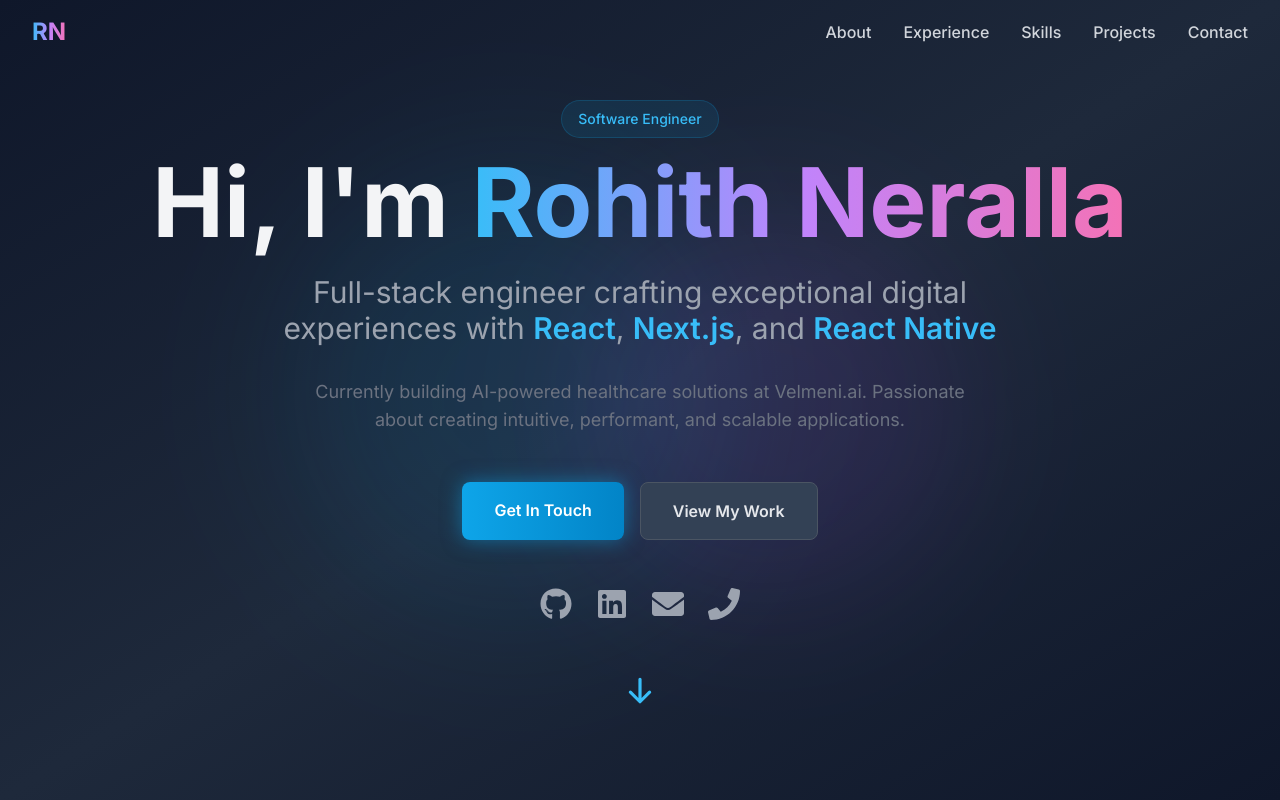
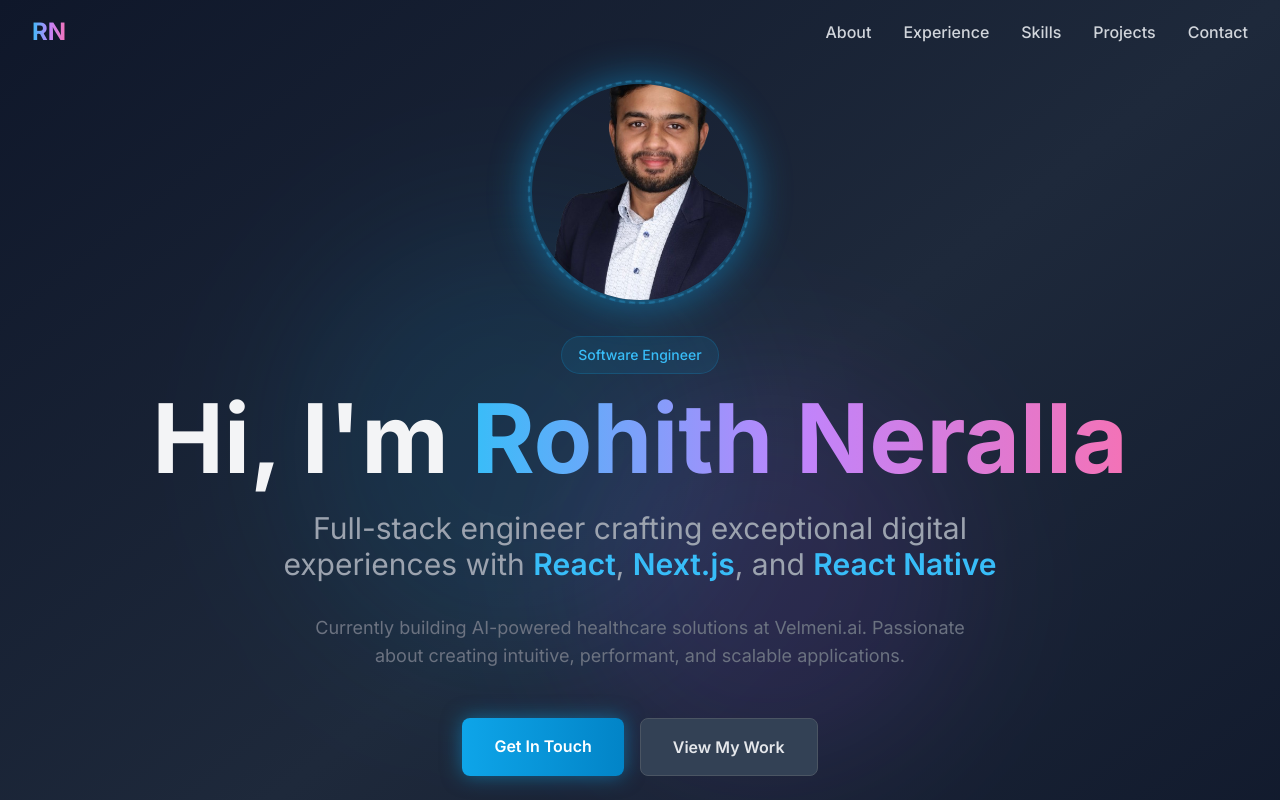
Before and after one commit to Rohith-14/rohith-neralla, a Next.js app: page / in a window 1280 px wide. Shown: the top 800 px of the page. Built offline with nearby package versions, Linux system fonts and the light colour scheme.

Commit message:
Add professional profile photo to Hero section with animated effects

```diff
--- a/src/components/Hero.tsx
+++ b/src/components/Hero.tsx
@@ -1,6 +1,7 @@
 'use client'
 
 import { motion } from 'framer-motion'
+import Image from 'next/image'
 import { FaGithub, FaLinkedin, FaEnvelope, FaPhone } from 'react-icons/fa'
 import { HiArrowDown } from 'react-icons/hi'
 
@@ -65,6 +66,44 @@ const Hero = () => {
         className="max-w-7xl mx-auto px-4 sm:px-6 lg:px-8 py-20 relative z-10"
       >
         <div className="text-center">
+          {/* Profile Image */}
+          <motion.div
+            variants={itemVariants}
+            className="mb-8 flex justify-center"
+          >
+            <div className="relative">
+              <motion.div
+                animate={{
+                  boxShadow: [
+                    '0 0 20px rgba(14, 165, 233, 0.3)',
+                    '0 0 40px rgba(14, 165, 233, 0.5)',
+                    '0 0 20px rgba(14, 165, 233, 0.3)',
+                  ],
+                }}
+                transition={{
+                  duration: 2,
+                  repeat: Infinity,
+                  ease: 'easeInOut',
+                }}
+                className="relative w-48 h-48 md:w-56 md:h-56 rounded-full overflow-hidden border-4 border-primary-500/30"
+              >
+                <Image
+                  src="/profile.png"
+                  alt="Rohith Neralla"
+                  fill
+                  className="object-cover"
+                  priority
+                />
+              </motion.div>
+              {/* Animated ring */}
+              <motion.div
+                animate={{ rotate: 360 }}
+                transition={{ duration: 8, repeat: Infinity, ease: 'linear' }}
+                className="absolute inset-0 rounded-full border-2 border-dashed border-primary-400/30"
+              />
+            </div>
+          </motion.div>
+
           <motion.div variants={itemVariants} className="mb-4">
             <span className="inline-block px-4 py-2 bg-primary-500/10 border border-primary-500/20 rounded-full text-primary-400 text-sm font-medium">
               Software Engineer
```
Also changed, not shown: public/profile.png (added).
